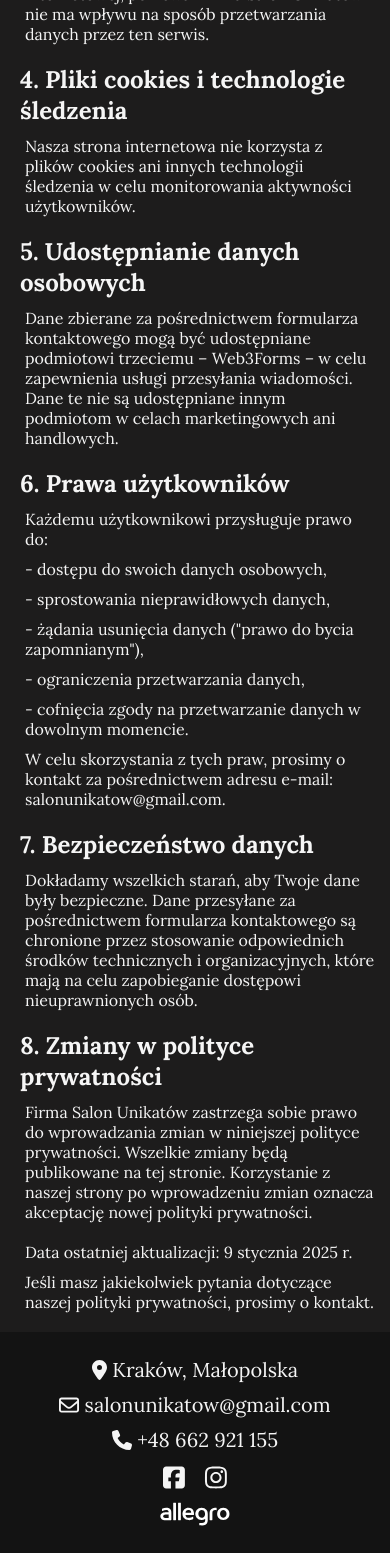
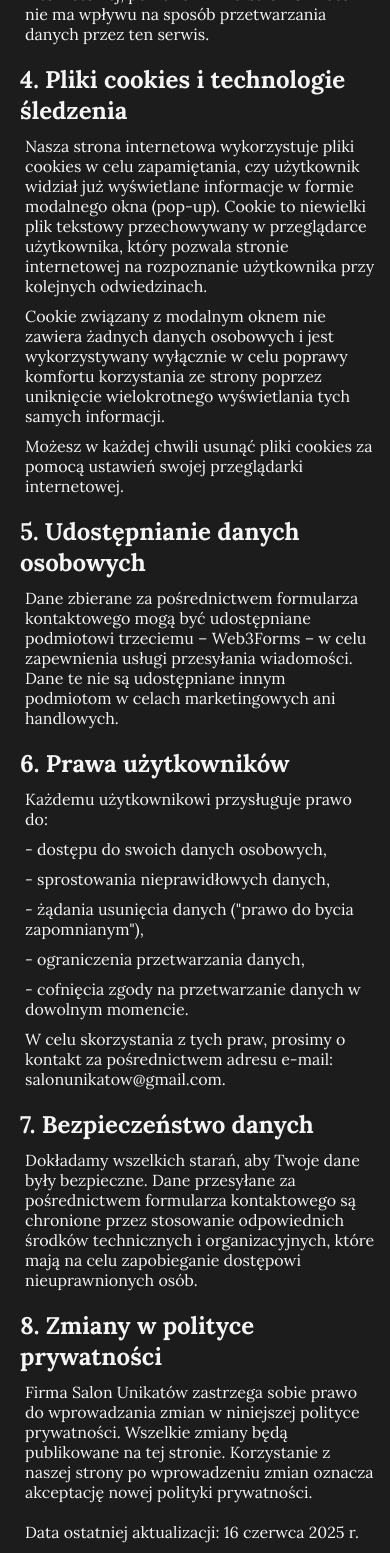
Before and after one commit to jkbednarczyk/subc, a React (Create React App) app: page /privacyPolicy in a window 390 px wide. Shown: the part 1400-2953 px from the top of the page. Built offline with nearby package versions, Linux system fonts and the light colour scheme; a web font is replaced by a local one.

Commit message:
SUBC-0043 Update privacy policy

```diff
--- a/src/components/privacyPolicy/PrivacyPolicy.component.tsx
+++ b/src/components/privacyPolicy/PrivacyPolicy.component.tsx
@@ -46,6 +46,8 @@ export const PrivacyPolicy = () => {
                 </p>
             <h2>{translate("PRIVACY_POLICY_PAGE.TITLE_4")}</h2>
                 <p>{translate("PRIVACY_POLICY_PAGE.PARAGRAPH_4_1")}</p>
+                <p>{translate("PRIVACY_POLICY_PAGE.PARAGRAPH_4_2")}</p>
+                <p>{translate("PRIVACY_POLICY_PAGE.PARAGRAPH_4_3")}</p>
             <h2>{translate("PRIVACY_POLICY_PAGE.TITLE_5")}</h2>
                 <p>{translate("PRIVACY_POLICY_PAGE.PARAGRAPH_5_1")}</p>
             <h2>{translate("PRIVACY_POLICY_PAGE.TITLE_6")}</h2>
--- a/src/components/privacyPolicy/PrivacyPolicy.css
+++ b/src/components/privacyPolicy/PrivacyPolicy.css
@@ -2,7 +2,7 @@
     display: flex;
     flex-direction: column;
     width: 100%;
-    height: 1500px;
+    height: 100%;
     margin: 0 auto;
     max-width: 1300px;
     color: var(--body-color);
@@ -41,11 +41,6 @@
 }
 
 @media screen and (max-width: 430px) {
-    .privacy_policy {
-        max-height: 3000px;
-        height: 100%;
-    }
-
     .privacy_policy h2 {
         margin-left: 20px;
         margin-right: 15px;
--- a/src/lang/en-gb.json
+++ b/src/lang/en-gb.json
@@ -98,7 +98,9 @@
         "PARAGRAPH_3_1": "Our website contains links to the website ",
         "PARAGRAPH_3_LINK": "Allegro.pl",
         "PARAGRAPH_3_2": ", where our auctions are located. By clicking on these links, you are redirected to an external site that has its own privacy policy. We recommend that you read the privacy policy of Allegro, available on their website, because Salon Unikatów has no influence on the way data is processed by this service.",
-        "PARAGRAPH_4_1": "Our website does not use cookies or other tracking technologies to monitor user activity.",
+        "PARAGRAPH_4_1": "Our website uses cookies to remember whether the user has already seen the information displayed in a modal window (pop-up). A cookie is a small text file stored in the user's browser that allows the website to recognize the user during subsequent visits.",
+        "PARAGRAPH_4_2": "The cookie related to the modal window does not contain any personal data and is used solely to improve the user experience by preventing the repeated display of the same information.",
+        "PARAGRAPH_4_3": "You can delete cookies at any time using your browser settings.",
         "PARAGRAPH_5_1": "Data collected via the contact form may be shared with a third party – Web3Forms – to provide a messaging service. This data is not shared with other parties for marketing or commercial purposes.",
         "PARAGRAPH_6_1": "Every user has the right to:",
         "PARAGRAPH_6_LIST_1": "- access their personal data,",
@@ -109,7 +111,7 @@
         "PARAGRAPH_6_2": "To exercise these rights, please contact us via e-mail: salonnikatow@gmail.com.",
         "PARAGRAPH_7_1": "We make every effort to ensure that your data is safe. Data sent via the contact form is protected by appropriate technical and organizational measures that are designed to prevent access by unauthorized persons.",
         "PARAGRAPH_8_1": "Salon Unikatów reserves the right to make changes to this privacy policy. Any changes will be published on this page. Using our site after changes are made constitutes acceptance of the new privacy policy.",
-        "DATE": "Last updated: January 9th, 2025",
+        "DATE": "Last updated: June 16th, 2025",
         "CLOSURE": "If you have any questions about our privacy policy, please contact us."
     },
 
--- a/src/lang/pl-gb.json
+++ b/src/lang/pl-gb.json
@@ -98,7 +98,9 @@
         "PARAGRAPH_3_1": "Nasza strona zawiera linki prowadzące do serwisu ",
         "PARAGRAPH_3_LINK": "Allegro.pl",
         "PARAGRAPH_3_2":", gdzie znajdują się nasze aukcje. Klikając te linki, zostajesz przekierowany na zewnętrzną stronę, która posiada własną politykę prywatności. Zalecamy zapoznanie się z polityką prywatności Allegro, dostępną na ich stronie internetowej, ponieważ firma Salon Unikatów nie ma wpływu na sposób przetwarzania danych przez ten serwis.",
-        "PARAGRAPH_4_1": "Nasza strona internetowa nie korzysta z plików cookies ani innych technologii śledzenia w celu monitorowania aktywności użytkowników.",
+        "PARAGRAPH_4_1": "Nasza strona internetowa wykorzystuje pliki cookies w celu zapamiętania, czy użytkownik widział już wyświetlane informacje w formie modalnego okna (pop-up). Cookie to niewielki plik tekstowy przechowywany w przeglądarce użytkownika, który pozwala stronie internetowej na rozpoznanie użytkownika przy kolejnych odwiedzinach.",
+        "PARAGRAPH_4_2": "Cookie związany z modalnym oknem nie zawiera żadnych danych osobowych i jest wykorzystywany wyłącznie w celu poprawy komfortu korzystania ze strony poprzez uniknięcie wielokrotnego wyświetlania tych samych informacji.",
+        "PARAGRAPH_4_3": "Możesz w każdej chwili usunąć pliki cookies za pomocą ustawień swojej przeglądarki internetowej.",
         "PARAGRAPH_5_1": "Dane zbierane za pośrednictwem formularza kontaktowego mogą być udostępniane podmiotowi trzeciemu – Web3Forms – w celu zapewnienia usługi przesyłania wiadomości. Dane te nie są udostępniane innym podmiotom w celach marketingowych ani handlowych.",
         "PARAGRAPH_6_1": "Każdemu użytkownikowi przysługuje prawo do:",
         "PARAGRAPH_6_LIST_1": "- dostępu do swoich danych osobowych,",
@@ -109,7 +111,7 @@
         "PARAGRAPH_6_2": "W celu skorzystania z tych praw, prosimy o kontakt za pośrednictwem adresu e-mail: salonunikatow@gmail.com.",
         "PARAGRAPH_7_1": "Dokładamy wszelkich starań, aby Twoje dane były bezpieczne. Dane przesyłane za pośrednictwem formularza kontaktowego są chronione przez stosowanie odpowiednich środków technicznych i organizacyjnych, które mają na celu zapobieganie dostępowi nieuprawnionych osób.",
         "PARAGRAPH_8_1": "Firma Salon Unikatów zastrzega sobie prawo do wprowadzania zmian w niniejszej polityce prywatności. Wszelkie zmiany będą publikowane na tej stronie. Korzystanie z naszej strony po wprowadzeniu zmian oznacza akceptację nowej polityki prywatności.",
-        "DATE": "Data ostatniej aktualizacji: 9 stycznia 2025 r.",
+        "DATE": "Data ostatniej aktualizacji: 16 czerwca 2025 r.",
         "CLOSURE": "Jeśli masz jakiekolwiek pytania dotyczące naszej polityki prywatności, prosimy o kontakt."
     },
 
```
